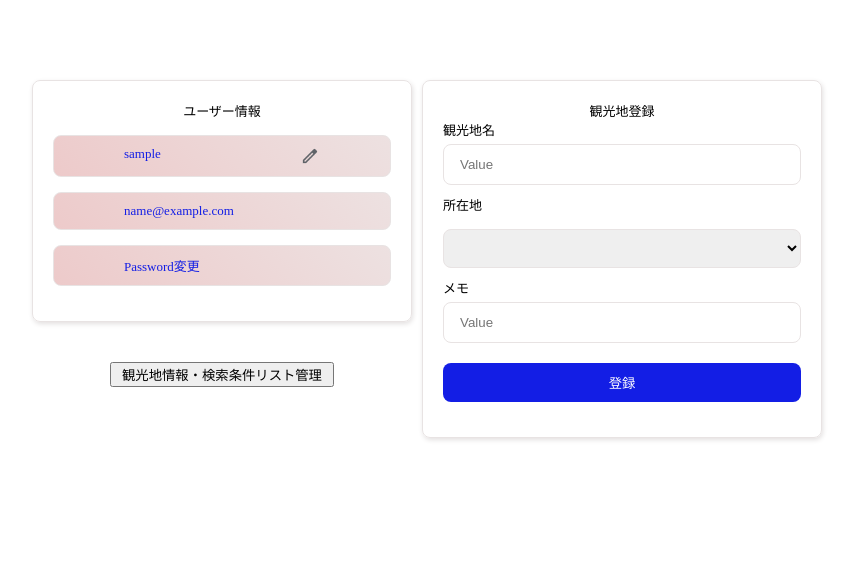
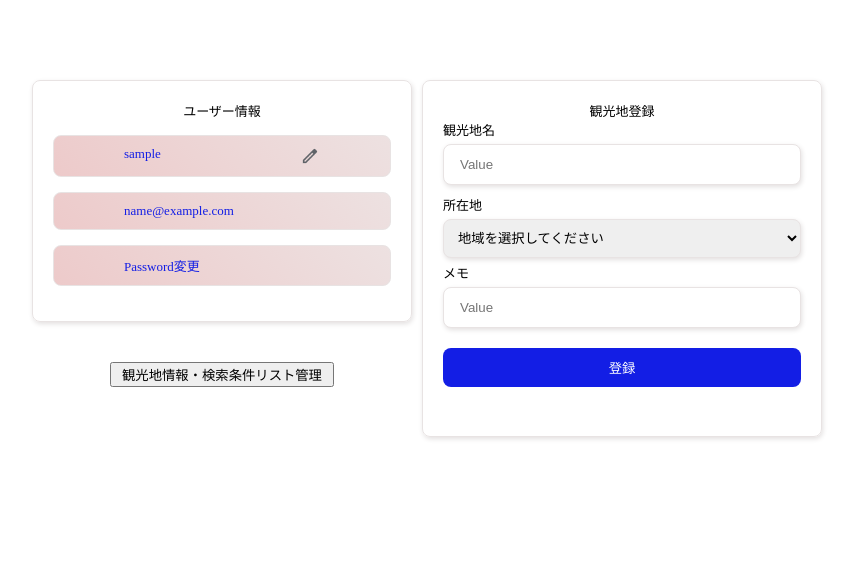
Before and after one commit to abyMaya/sun-chaser, a Flask app: page /profile in a window 1280 px wide. Shown: the part 120-703 px from the top of the page, without its empty margins (218-1073 px from the left). Run offline with Flask 2, Linux system fonts and the light colour scheme; the visitor is signed in with stand-in values (Sample User, id 1); data comes from the database, SQL or seed files in the repository; data that the repository does not hold is empty.

Commit message:
[update] 地域プルダウン表示動作確認済み

```diff
--- a/app/static/css/setting.css
+++ b/app/static/css/setting.css
@@ -76,7 +76,12 @@
 .spot_register select {
   width: 100%; /* フォーム要素全体を同じ幅に */
   box-sizing: border-box;
+  border: 0.3px solid hwb(0 89% 9%);
+  border-radius: 8px;
+  box-shadow: 1px 2px 5px hwb(0 88% 11%);
 }
+
+
 
 .left-bottom {
   width: 80%;
--- a/app/static/js/setting.js
+++ b/app/static/js/setting.js
@@ -1,3 +1,4 @@
+// ユーザー名変更
 const edit = document.getElementById('edit');
 const save = document.getElementById('save');
 const usernameDisplay = document.getElementById('usernameDisplay');
@@ -41,3 +42,63 @@ save.addEventListener('click', async () => {
     alert('エラーが発生しました');
   }
 });
+
+// 観光地登録
+// 地域を取得
+document.addEventListener("DOMContentLoaded", async () => {
+  const locationSelect = document.getElementById('location');
+
+  try {
+      console.log("Fetching regions..."); // デバッグ用ログ
+      const response = await fetch('/get-regions');
+
+      // レスポンスの確認
+      if (!response.ok) {
+          throw new Error('Network response was not ok: ' + response.statusText);
+      }
+
+      const regions = await response.json();
+      console.log("Fetched regions:", regions); // デバッグ用ログ
+
+      regions.forEach(region => {
+          const option = document.createElement('option');
+          option.value = region.region_id;  // region_idをvalueに設定
+          option.textContent = region.region_name;  // region_nameを表示
+          locationSelect.appendChild(option);
+      });
+  } catch (error) {
+      console.error('Error fetching regions:', error);
+      alert('地域の取得に失敗しました'); // ここでエラーメッセージを表示
+  }
+});
+
+  // 地域選択時のイベント
+//   locationSelect.addEventListener('change', async function() {
+//       const region = this.value;
+
+//       const stationSelect = document.getElementById('station_name');
+//       stationSelect.innerHTML = '<option value="" selected disabled>気象台を選択してください</option>';
+
+//       if (region) {
+//           try {
+//               console.log(`Fetching stations for region: ${region}`); // デバッグ用ログ
+//               const response = await fetch(`/get-stations/${region}`);
+
+//               if (!response.ok) {
+//                   throw new Error('Network response was not ok: ' + response.statusText);
+//               }
+
+//               const stations = await response.json();
+//               stations.forEach(station => {
+//                   const option = document.createElement('option');
+//                   option.value = station.station_id;  // 駅IDをvalueに設定
+//                   option.textContent = station.station_name;  // 駅名を表示
+//                   stationSelect.appendChild(option);
+//               });
+//           } catch (error) {
+//               console.error('Error fetching stations:', error);
+//               alert('気象台の取得に失敗しました'); // ここで気象台のエラーメッセージを表示
+//           }
+//       }
+//   });
+// });
--- a/app/templates/setting.html
+++ b/app/templates/setting.html
@@ -57,14 +57,13 @@
             <form class="spot_register">
               <label>観光地名</label>
               <input type="text" id="spot" name="spot" placeholder="Value"/>
-              <label id="place">所在地</label>
-              <select id="station_name" name="station_name" placeholder="Value">
-                <option value="" selected disabled></option>
-                <option value="tokyo">関東甲信越</option>
-                <option value="osaka">北海道東北</option>
-                <option value="kyoto">関西中部</option>
-                <option value="hiroshima">九州沖縄</option>
+
+              <label for="location" >所在地</label>
+              <select id="location" name="location" required>
+                <option value="" selected disabled>地域を選択してください</option>
+                <!-- 地域の選択肢はJavaScriptで追加されます -->
               </select>
+
               <label>メモ</label>
               <input type="text" id="memo" name="memo" placeholder="Value"/>
               <button type="submit">登録</button>
```
